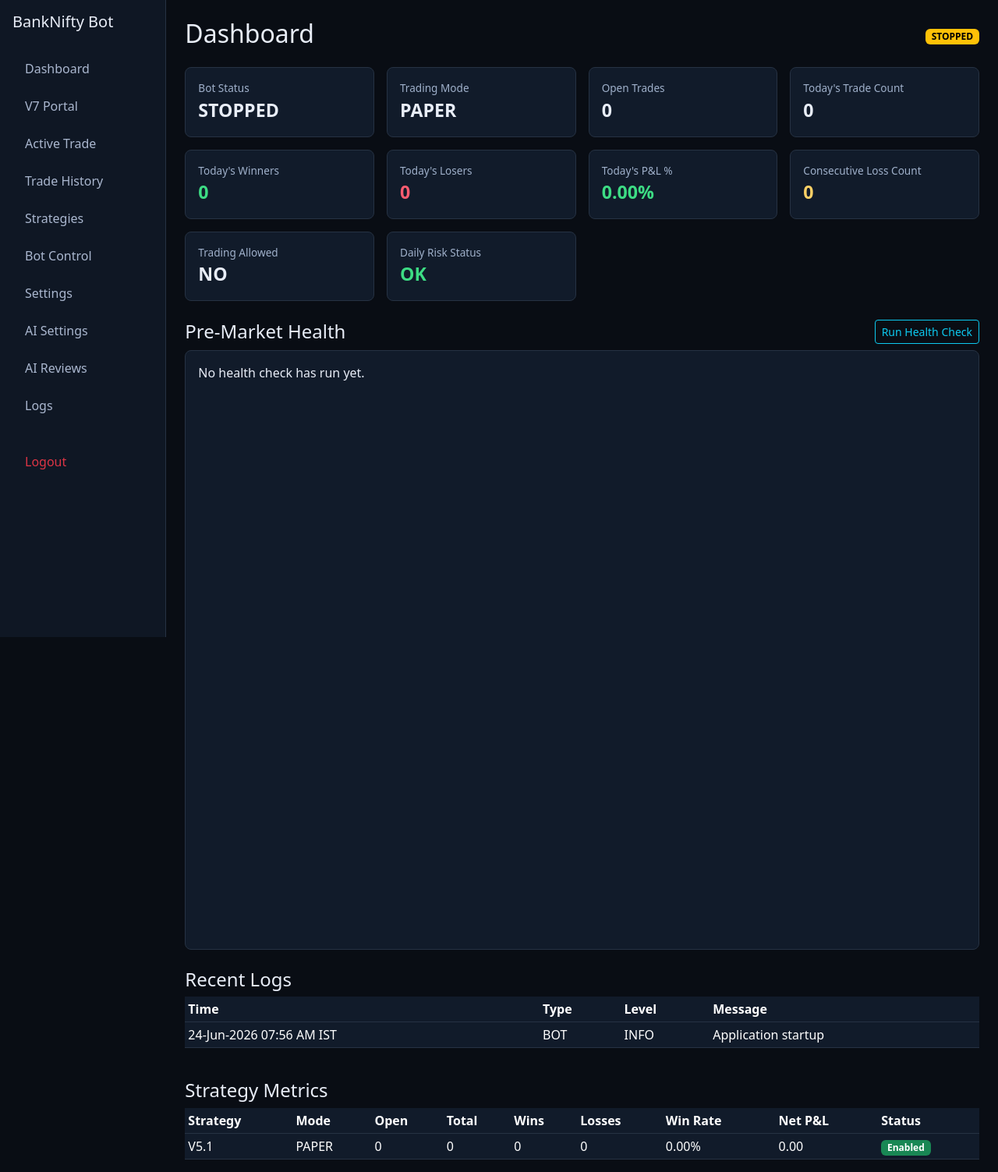
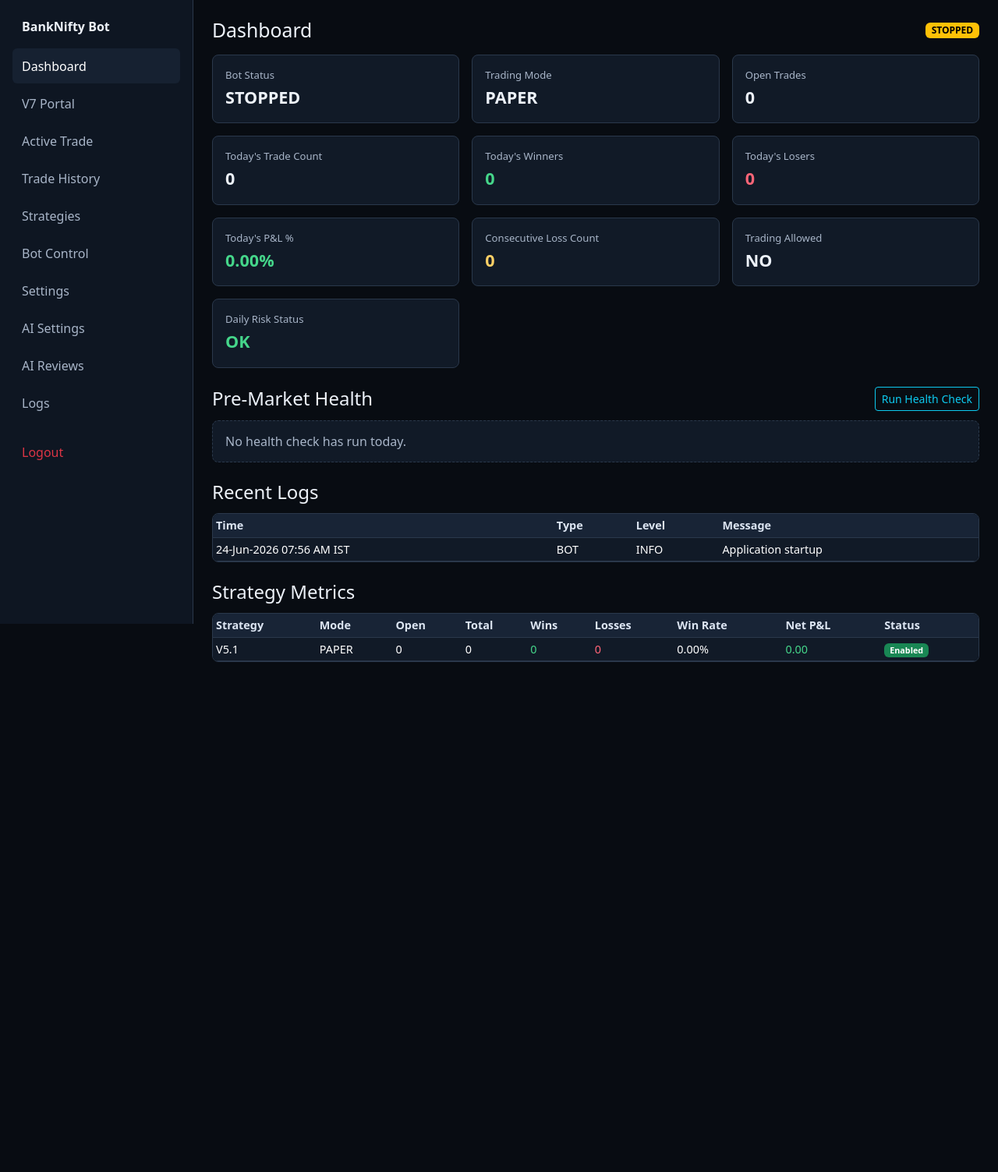
Before and after one commit to SecureByChaos/tradingview-bot, a FastAPI app: page / in a window 1280 px wide. Shown: the whole page at 78% size. After the commit the page ends 849 px from the top, so only its background shows below. Run offline with FastAPI, Linux system fonts and the light colour scheme; the visitor is signed in with stand-in values (Sample User, id 1); data comes from the database, SQL or seed files in the repository; data that the repository does not hold is empty.

Commit message:
UI Upgrade

```diff
--- a/app/main.py
+++ b/app/main.py
@@ -7,6 +7,7 @@ from datetime import timedelta
 from fastapi import BackgroundTasks, Depends, FastAPI, HTTPException
 from sqlalchemy.orm import Session
 from starlette.middleware.sessions import SessionMiddleware
+from fastapi.staticfiles import StaticFiles
 
 from app import api_routes, dashboard_routes, v7_router
 from app.config import get_settings
@@ -82,6 +83,7 @@ app.add_middleware(
     same_site="lax",
     max_age=60 * 60 * 8,
 )
+app.mount("/static", StaticFiles(directory="app/static"), name="static")
 health_manager.app = app
 
 api_routes.router.trade_manager = trade_manager  # type: ignore[attr-defined]
--- /dev/null
+++ b/app/static/dashboard.css
@@ -0,0 +1,107 @@
+:root {
+  --bg: #080c12;
+  --surface: #111a27;
+  --surface-2: #162131;
+  --border: #2a384b;
+  --text: #edf2f9;
+  --muted: #a8b5c8;
+  --success: #45d68a;
+  --danger: #ff6577;
+  --warning: #ffd166;
+  --sidebar-width: 248px;
+}
+
+html, body { min-height: 100%; }
+body { margin: 0; background: var(--bg); color: var(--text); letter-spacing: 0; overflow-x: hidden; }
+h1, h2, h3, h4, h5 { letter-spacing: 0; }
+.app-shell { min-height: 100vh; }
+.sidebar {
+  position: fixed; inset: 0 auto 0 0; z-index: 1040; width: var(--sidebar-width);
+  padding: 1rem; overflow-y: auto; background: #0e1622; border-right: 1px solid var(--border);
+  transition: transform .2s ease;
+}
+.sidebar-brand { padding: .4rem .75rem 1rem; font-weight: 700; }
+.sidebar-nav { display: grid; gap: .2rem; }
+.sidebar a { color: var(--muted); text-decoration: none; padding: .65rem .75rem; border-radius: 6px; }
+.sidebar a:hover, .sidebar a.active { background: var(--surface-2); color: #fff; }
+.sidebar-overlay { display: none; position: fixed; inset: 0; z-index: 1030; background: rgba(0, 0, 0, .58); }
+.mobile-bar { display: none; position: sticky; top: 0; z-index: 1020; padding: .65rem 1rem; background: #0e1622; border-bottom: 1px solid var(--border); }
+.menu-button { width: 42px; height: 38px; padding: 0; display: inline-grid; place-items: center; }
+.menu-icon, .menu-icon::before, .menu-icon::after { width: 18px; height: 2px; display: block; background: currentColor; content: ""; }
+.menu-icon { position: relative; }
+.menu-icon::before { position: absolute; top: -6px; }
+.menu-icon::after { position: absolute; top: 6px; }
+.content { min-width: 0; margin-left: var(--sidebar-width); padding: 1.5rem; }
+.content-inner { width: 100%; max-width: 1900px; margin: 0 auto; }
+.page-header { display: flex; align-items: center; justify-content: space-between; gap: 1rem; margin-bottom: 1rem; }
+.page-header h2 { margin: 0; font-size: 1.55rem; }
+.section-header { display: flex; align-items: center; justify-content: space-between; gap: .75rem; margin: 1.5rem 0 .75rem; }
+.section-header h4, .section-header h5 { margin: 0; }
+
+.metric, .panel {
+  min-width: 0; height: auto; padding: 1rem; background: var(--surface);
+  border: 1px solid var(--border); border-radius: 8px;
+}
+.metric .label, .field-label { color: var(--muted); font-size: .82rem; }
+.metric .value { margin-top: .15rem; font-size: 1.35rem; font-weight: 700; overflow-wrap: anywhere; }
+.metric-grid { display: grid; grid-template-columns: repeat(4, minmax(0, 1fr)); gap: 1rem; }
+.metric-grid.compact { grid-template-columns: repeat(6, minmax(0, 1fr)); }
+.detail-grid { display: grid; grid-template-columns: repeat(4, minmax(0, 1fr)); gap: 1rem; }
+.form-grid { display: grid; grid-template-columns: repeat(2, minmax(0, 1fr)); gap: 1rem; }
+.form-grid .full { grid-column: 1 / -1; }
+.form-actions { display: flex; flex-wrap: wrap; gap: .75rem; margin-top: 1.25rem; }
+.empty-state { width: 100%; padding: .9rem 1rem; color: var(--muted); background: var(--surface); border: 1px dashed var(--border); border-radius: 8px; }
+.profit { color: var(--success) !important; }
+.loss { color: var(--danger) !important; }
+.warn { color: var(--warning) !important; }
+.table-responsive { border: 1px solid var(--border); border-radius: 8px; }
+.table { margin: 0; font-size: .9rem; --bs-table-bg: var(--surface); --bs-table-border-color: var(--border); }
+.table thead th { position: sticky; top: 0; z-index: 2; color: #dce5f2; background: #182436; white-space: nowrap; }
+.table tbody tr:nth-child(even) > * { --bs-table-bg-type: rgba(255, 255, 255, .018); }
+.table td { vertical-align: middle; overflow-wrap: anywhere; }
+.table code { color: #b9d4ff; white-space: pre-wrap; }
+.btn { white-space: normal; }
+.form-control, .form-select { min-width: 0; }
+.filter-form { padding: 1rem; background: var(--surface); border: 1px solid var(--border); border-radius: 8px; }
+.filter-grid { display: grid; grid-template-columns: repeat(5, minmax(120px, 1fr)) auto; align-items: end; gap: .75rem; }
+.login-shell { min-height: calc(100vh - 3rem); display: grid; place-items: center; padding: 1rem 0; }
+.login-panel { width: min(100%, 420px); }
+
+@media (max-width: 1399.98px) {
+  .metric-grid { grid-template-columns: repeat(3, minmax(0, 1fr)); }
+  .metric-grid.compact { grid-template-columns: repeat(3, minmax(0, 1fr)); }
+}
+@media (max-width: 1199.98px) {
+  .sidebar { transform: translateX(-100%); box-shadow: 12px 0 36px rgba(0, 0, 0, .35); }
+  body.sidebar-open .sidebar { transform: translateX(0); }
+  body.sidebar-open .sidebar-overlay { display: block; }
+  .mobile-bar { display: flex; align-items: center; gap: .75rem; }
+  .content { margin-left: 0; padding: 1.25rem; }
+}
+@media (max-width: 991.98px) {
+  .metric-grid, .metric-grid.compact { grid-template-columns: repeat(2, minmax(0, 1fr)); }
+  .detail-grid { grid-template-columns: repeat(2, minmax(0, 1fr)); }
+  .filter-grid { grid-template-columns: repeat(2, minmax(0, 1fr)); }
+}
+@media (max-width: 767.98px) {
+  .content { padding: 1rem; }
+  .page-header, .section-header { align-items: flex-start; }
+  .page-header { flex-wrap: wrap; }
+  .form-grid, .filter-grid { grid-template-columns: 1fr; }
+  .form-grid .full { grid-column: auto; }
+  .form-actions .btn, .filter-grid .btn { width: 100%; }
+  .responsive-table { border: 0; overflow: visible; }
+  .responsive-table table, .responsive-table tbody { display: block; }
+  .responsive-table thead { display: none; }
+  .responsive-table tbody tr { display: grid; gap: .5rem; margin-bottom: .75rem; padding: .9rem; background: var(--surface); border: 1px solid var(--border); border-radius: 8px; }
+  .responsive-table tbody td { display: grid; grid-template-columns: minmax(110px, 42%) minmax(0, 1fr); gap: .75rem; padding: .2rem 0; border: 0; text-align: right; }
+  .responsive-table tbody td::before { content: attr(data-label); color: var(--muted); font-size: .78rem; text-align: left; }
+  .responsive-table tbody td[colspan] { display: block; text-align: left; }
+  .responsive-table tbody td[colspan]::before { display: none; }
+  .responsive-table .detail-row { margin-top: -.75rem; }
+  .responsive-table input, .responsive-table select, .responsive-table button { width: 100%; }
+}
+@media (max-width: 639.98px) {
+  .metric-grid, .metric-grid.compact, .detail-grid { grid-template-columns: 1fr; }
+  .mobile-bar-title { max-width: calc(100vw - 80px); overflow: hidden; text-overflow: ellipsis; white-space: nowrap; }
+}
--- a/app/templates/base.html
+++ b/app/templates/base.html
@@ -6,48 +6,49 @@
   {% if refresh %}<meta http-equiv="refresh" content="{{ refresh }}">{% endif %}
   <title>{{ title or "BankNifty Trading Bot" }}</title>
   <link href="https://cdn.jsdelivr.net/npm/bootstrap@5.3.3/dist/css/bootstrap.min.css" rel="stylesheet">
-  <style>
-    body { background:#090d14; color:#e8edf7; }
-    .sidebar { min-height:100vh; background:#0f1724; border-right:1px solid #263243; }
-    .sidebar a { color:#aab7cf; text-decoration:none; display:block; padding:.75rem 1rem; border-radius:.5rem; }
-    .sidebar a:hover, .sidebar a.active { background:#19263a; color:#fff; }
-    .metric { background:#111b2a; border:1px solid #263243; border-radius:.5rem; padding:1rem; height:100%; }
-    .metric .label { color:#9fb0ca; font-size:.85rem; }
-    .metric .value { font-size:1.45rem; font-weight:700; }
-    .profit { color:#3ddc84; }
-    .loss { color:#ff5c70; }
-    .warn { color:#ffd166; }
-    .table-dark { --bs-table-bg:#111b2a; --bs-table-border-color:#263243; }
-    .content { padding:1.5rem; }
-  </style>
+  <link href="/static/dashboard.css" rel="stylesheet">
 </head>
 <body>
-<div class="container-fluid">
-  <div class="row">
+<div class="app-shell">
     {% if request.session.get("admin_authenticated") %}
-    <aside class="col-lg-2 sidebar p-3">
-      <h5 class="mb-4">BankNifty Bot</h5>
-      <a href="/">Dashboard</a>
-      <a href="/v7">V7 Portal</a>
-      <a href="/active-trade-page">Active Trade</a>
-      <a href="/history">Trade History</a>
-      <a href="/strategies">Strategies</a>
-      <a href="/control">Bot Control</a>
-      <a href="/settings">Settings</a>
-      <a href="/ai-settings">AI Settings</a>
-      <a href="/ai-reviews">AI Reviews</a>
-      <a href="/logs">Logs</a>
-      <a href="/logout" class="mt-4 text-danger">Logout</a>
+    <header class="mobile-bar"><button class="btn btn-outline-light menu-button" type="button" aria-label="Open navigation" aria-controls="sidebar" aria-expanded="false" onclick="toggleSidebar()"><span class="menu-icon"></span></button><strong class="mobile-bar-title">BankNifty Bot</strong></header>
+    <div class="sidebar-overlay" onclick="closeSidebar()"></div>
+    <aside class="sidebar" id="sidebar">
+      <div class="sidebar-brand">BankNifty Bot</div>
+      <nav class="sidebar-nav">
+      {% set path = request.url.path %}
+      <a class="{% if path == '/' %}active{% endif %}" href="/">Dashboard</a>
+      <a class="{% if path == '/v7' %}active{% endif %}" href="/v7">V7 Portal</a>
+      <a class="{% if path == '/active-trade-page' %}active{% endif %}" href="/active-trade-page">Active Trade</a>
+      <a class="{% if path == '/history' %}active{% endif %}" href="/history">Trade History</a>
+      <a class="{% if path == '/strategies' %}active{% endif %}" href="/strategies">Strategies</a>
+      <a class="{% if path == '/control' %}active{% endif %}" href="/control">Bot Control</a>
+      <a class="{% if path == '/settings' %}active{% endif %}" href="/settings">Settings</a>
+      <a class="{% if path == '/ai-settings' %}active{% endif %}" href="/ai-settings">AI Settings</a>
+      <a class="{% if path == '/ai-reviews' %}active{% endif %}" href="/ai-reviews">AI Reviews</a>
+      <a class="{% if path == '/logs' %}active{% endif %}" href="/logs">Logs</a>
+      <a href="/logout" class="mt-3 text-danger">Logout</a>
+      </nav>
     </aside>
-    <main class="col-lg-10 content">
+    <main class="content"><div class="content-inner">
     {% else %}
-    <main class="col-12 content">
+    <main class="content m-0"><div class="content-inner">
     {% endif %}
       {% block content %}{% endblock %}
-    </main>
-  </div>
+    </div></main>
 </div>
 <script src="https://cdn.jsdelivr.net/npm/bootstrap@5.3.3/dist/js/bootstrap.bundle.min.js"></script>
+<script>
+function toggleSidebar() {
+  const open = document.body.classList.toggle('sidebar-open');
+  document.querySelector('.menu-button')?.setAttribute('aria-expanded', String(open));
+}
+function closeSidebar() {
+  document.body.classList.remove('sidebar-open');
+  document.querySelector('.menu-button')?.setAttribute('aria-expanded', 'false');
+}
+window.addEventListener('resize', () => { if (window.innerWidth >= 1200) closeSidebar(); });
+</script>
 {% block scripts %}{% endblock %}
 </body>
 </html>
--- /dev/null
+++ b/app/templates/components.html
@@ -0,0 +1,7 @@
+{% macro page_header(title, badge=None, badge_class="text-bg-secondary") -%}
+<div class="page-header"><h2>{{ title }}</h2>{% if badge %}<span class="badge {{ badge_class }}">{{ badge }}</span>{% endif %}</div>
+{%- endmacro %}
+
+{% macro empty_state(message) -%}
+<div class="empty-state">{{ message }}</div>
+{%- endmacro %}
--- a/app/templates/control.html
+++ b/app/templates/control.html
@@ -1,6 +1,7 @@
 {% extends "base.html" %}
+{% from "components.html" import page_header %}
 {% block content %}
-<h2 class="mb-3">Bot Control</h2>
+{{ page_header("Bot Control") }}
 {% if summary.risk_locked %}
 <div class="alert alert-danger">Risk lock active. Use Reset Daily Lock to manually re-enable controls.</div>
 {% endif %}
@@ -8,7 +9,7 @@
   <div>Status: <strong>{{ summary.bot_status }}</strong></div>
   <div>Trading Allowed: <strong>{{ "YES" if summary.trading_allowed else "NO" }}</strong></div>
 </div>
-<div class="d-flex flex-wrap gap-2">
+<div class="form-actions">
   <button class="btn btn-success" onclick="postAction('/api/start')">START BOT</button>
   <button class="btn btn-warning" onclick="postAction('/api/stop')">STOP BOT</button>
   <button class="btn btn-info" onclick="postAction('/api/restart')">RESTART BOT</button>
--- a/app/templates/dashboard.html
+++ b/app/templates/dashboard.html
@@ -1,78 +1,76 @@
 {% extends "base.html" %}
+{% from "components.html" import page_header, empty_state %}
 {% set refresh = 10 %}
 {% block content %}
-<div class="d-flex justify-content-between align-items-center mb-3">
-  <h2>Dashboard</h2>
-  <span class="badge {% if summary.risk_locked %}text-bg-danger{% elif summary.trading_allowed %}text-bg-success{% else %}text-bg-warning{% endif %}">
-    {{ summary.bot_status }}
-  </span>
-</div>
+{{ page_header("Dashboard", summary.bot_status, "text-bg-danger" if summary.risk_locked else "text-bg-success" if summary.trading_allowed else "text-bg-warning") }}
 {% if summary.risk_locked %}
 <div class="alert alert-danger">Daily risk lock is active. Manual reset is required before trading can resume.</div>
 {% endif %}
-<div class="row g-3">
-  <div class="col-md-3"><div class="metric"><div class="label">Bot Status</div><div class="value">{{ summary.bot_status }}</div></div></div>
-  <div class="col-md-3"><div class="metric"><div class="label">Trading Mode</div><div class="value">{{ summary.trading_mode }}</div></div></div>
-  <div class="col-md-3"><div class="metric"><div class="label">Open Trades</div><div class="value">{{ summary.open_trades }}</div></div></div>
-  <div class="col-md-3"><div class="metric"><div class="label">Today's Trade Count</div><div class="value">{{ summary.trade_count }}</div></div></div>
-  <div class="col-md-3"><div class="metric"><div class="label">Today's Winners</div><div class="value profit">{{ summary.wins }}</div></div></div>
-  <div class="col-md-3"><div class="metric"><div class="label">Today's Losers</div><div class="value loss">{{ summary.losses }}</div></div></div>
-  <div class="col-md-3"><div class="metric"><div class="label">Today's P&L %</div><div class="value {% if summary.pnl_percent >= 0 %}profit{% else %}loss{% endif %}">{{ "%.2f"|format(summary.pnl_percent) }}%</div></div></div>
-  <div class="col-md-3"><div class="metric"><div class="label">Consecutive Loss Count</div><div class="value warn">{{ summary.consecutive_losses }}</div></div></div>
-  <div class="col-md-3"><div class="metric"><div class="label">Trading Allowed</div><div class="value">{{ "YES" if summary.trading_allowed else "NO" }}</div></div></div>
-  <div class="col-md-3"><div class="metric"><div class="label">Daily Risk Status</div><div class="value {% if summary.daily_risk_status == 'OK' %}profit{% else %}loss{% endif %}">{{ summary.daily_risk_status }}</div></div></div>
+<div class="metric-grid">
+  <div class="metric"><div class="label">Bot Status</div><div class="value">{{ summary.bot_status }}</div></div>
+  <div class="metric"><div class="label">Trading Mode</div><div class="value">{{ summary.trading_mode }}</div></div>
+  <div class="metric"><div class="label">Open Trades</div><div class="value">{{ summary.open_trades }}</div></div>
+  <div class="metric"><div class="label">Today's Trade Count</div><div class="value">{{ summary.trade_count }}</div></div>
+  <div class="metric"><div class="label">Today's Winners</div><div class="value profit">{{ summary.wins }}</div></div>
+  <div class="metric"><div class="label">Today's Losers</div><div class="value loss">{{ summary.losses }}</div></div>
+  <div class="metric"><div class="label">Today's P&amp;L %</div><div class="value {% if summary.pnl_percent >= 0 %}profit{% else %}loss{% endif %}">{{ "%.2f"|format(summary.pnl_percent) }}%</div></div>
+  <div class="metric"><div class="label">Consecutive Loss Count</div><div class="value warn">{{ summary.consecutive_losses }}</div></div>
+  <div class="metric"><div class="label">Trading Allowed</div><div class="value">{{ "YES" if summary.trading_allowed else "NO" }}</div></div>
+  <div class="metric"><div class="label">Daily Risk Status</div><div class="value {% if summary.daily_risk_status == 'OK' %}profit{% else %}loss{% endif %}">{{ summary.daily_risk_status }}</div></div>
 </div>
-<div class="d-flex justify-content-between align-items-center mt-4 mb-2">
+<div class="section-header">
   <h4 class="mb-0">Pre-Market Health</h4>
   <form method="post" action="/health-check"><button class="btn btn-sm btn-outline-info" type="submit">Run Health Check</button></form>
 </div>
 {% if health %}
-<div class="row g-3">
-  <div class="col-md-3"><div class="metric"><div class="label">Overall Status</div><div class="value {% if health.overall_status == 'READY' %}profit{% elif health.overall_status == 'WARNING' %}warn{% else %}loss{% endif %}">{{ health.overall_status }}</div></div></div>
-  <div class="col-md-3"><div class="metric"><div class="label">Health Score</div><div class="value">{{ health.health_score }}%</div></div></div>
-  <div class="col-md-3"><div class="metric"><div class="label">Last Checked</div><div>{{ health.run_time }}</div></div></div>
-  <div class="col-md-3"><div class="metric"><div class="label">Recovery Count Today</div><div class="value">{{ health.recovery_count }}</div></div></div>
+<div class="metric-grid">
+  <div class="metric"><div class="label">Overall Status</div><div class="value {% if health.overall_status == 'READY' %}profit{% elif health.overall_status == 'WARNING' %}warn{% else %}loss{% endif %}">{{ health.overall_status }}</div></div>
+  <div class="metric"><div class="label">Health Score</div><div class="value">{{ health.health_score }}%</div></div>
+  <div class="metric"><div class="label">Last Checked</div><div>{{ health.run_time }}</div></div>
+  <div class="metric"><div class="label">Recovery Count Today</div><div class="value">{{ health.recovery_count }}</div></div>
 </div>
-<div class="table-responsive mt-3">
+<div class="table-responsive responsive-table mt-3">
   <table class="table table-dark table-sm align-middle">
     <thead><tr><th>Broker</th><th>Authentication</th><th>LTP</th><th>Database</th><th>Webhook</th><th>Trading</th><th>AI</th><th>Server</th></tr></thead>
     <tbody><tr>
       {% for name in ['broker', 'authentication', 'ltp', 'database', 'webhook', 'trading', 'ai', 'server'] %}
       {% set item = health.components[name] %}
-      <td class="{% if item.status == 'Healthy' or item.status == 'Disabled' %}profit{% elif item.status == 'Warning' %}warn{% else %}loss{% endif %}" title="{{ item.message }}">{{ item.status }}</td>
+      <td data-label="{{ name|title }}" class="{% if item.status == 'Healthy' or item.status == 'Disabled' %}profit{% elif item.status == 'Warning' %}warn{% else %}loss{% endif %}" title="{{ item.message }}">{{ item.status }}</td>
       {% endfor %}
     </tr></tbody>
   </table>
 </div>
 <div class="metric"><div class="label">Last Error</div><div>{{ health.last_error or 'None' }}</div></div>
 {% else %}
-<div class="metric">No health check has run yet.</div>
+{{ empty_state("No health check has run today.") }}
 {% endif %}
-<h4 class="mt-4">Recent Logs</h4>
-<div class="table-responsive">
+<div class="section-header"><h4>Recent Logs</h4></div>
+{% if logs %}<div class="table-responsive responsive-table">
   <table class="table table-dark table-sm align-middle">
     <thead><tr><th>Time</th><th>Type</th><th>Level</th><th>Message</th></tr></thead>
     <tbody>
     {% for log in logs %}
-      <tr><td>{{ log.created_at|ist }}</td><td>{{ log.event_type }}</td><td>{{ log.level }}</td><td>{{ log.message }}</td></tr>
+      <tr><td data-label="Time">{{ log.created_at|ist }}</td><td data-label="Type">{{ log.event_type }}</td><td data-label="Level">{{ log.level }}</td><td data-label="Message">{{ log.message }}</td></tr>
     {% endfor %}
     </tbody>
   </table>
 </div>
-<h4 class="mt-4">Strategy Metrics</h4>
-<div class="table-responsive">
+{% else %}{{ empty_state("No log entries.") }}{% endif %}
+<div class="section-header"><h4>Strategy Metrics</h4></div>
+{% if strategy_metrics %}<div class="table-responsive responsive-table">
   <table class="table table-dark table-sm align-middle">
     <thead><tr><th>Strategy</th><th>Mode</th><th>Open</th><th>Total</th><th>Wins</th><th>Losses</th><th>Win Rate</th><th>Net P&L</th><th>Status</th></tr></thead>
     <tbody>
     {% for item in strategy_metrics %}
       <tr>
-        <td>{{ item.strategy.name }}</td><td>{{ item.strategy.mode }}</td><td>{{ item.open_trades }}</td><td>{{ item.total_trades }}</td>
-        <td class="profit">{{ item.wins }}</td><td class="loss">{{ item.losses }}</td><td>{{ "%.2f"|format(item.win_rate) }}%</td>
-        <td class="{% if item.net_pnl >= 0 %}profit{% else %}loss{% endif %}">{{ "%.2f"|format(item.net_pnl) }}</td>
-        <td>{% if item.strategy.enabled %}<span class="badge text-bg-success">Enabled</span>{% else %}<span class="badge text-bg-danger">Disabled</span>{% endif %}</td>
+        <td data-label="Strategy">{{ item.strategy.name }}</td><td data-label="Mode">{{ item.strategy.mode }}</td><td data-label="Open">{{ item.open_trades }}</td><td data-label="Total">{{ item.total_trades }}</td>
+        <td data-label="Wins" class="profit">{{ item.wins }}</td><td data-label="Losses" class="loss">{{ item.losses }}</td><td data-label="Win Rate">{{ "%.2f"|format(item.win_rate) }}%</td>
+        <td data-label="Net P&amp;L" class="{% if item.net_pnl >= 0 %}profit{% else %}loss{% endif %}">{{ "%.2f"|format(item.net_pnl) }}</td>
+        <td data-label="Status">{% if item.strategy.enabled %}<span class="badge text-bg-success">Enabled</span>{% else %}<span class="badge text-bg-danger">Disabled</span>{% endif %}</td>
       </tr>
     {% endfor %}
     </tbody>
   </table>
 </div>
+{% else %}{{ empty_state("No strategy metrics available.") }}{% endif %}
 {% endblock %}
--- a/app/templates/login.html
+++ b/app/templates/login.html
@@ -1,8 +1,7 @@
 {% extends "base.html" %}
 {% block content %}
-<div class="row justify-content-center align-items-center" style="min-height:85vh">
-  <div class="col-md-4">
-    <div class="metric">
+<div class="login-shell">
+    <div class="metric login-panel">
       <h3 class="mb-3">Admin Login</h3>
       {% if error %}<div class="alert alert-danger">{{ error }}</div>{% endif %}
       <form method="post" action="/login">
@@ -17,6 +16,5 @@
         <button class="btn btn-primary w-100" type="submit">Login</button>
       </form>
     </div>
-  </div>
 </div>
 {% endblock %}
```
Also changed, not shown: app/templates/active_trade.html (+12 -11 lines), app/templates/ai_reviews.html (+23 -22 lines), app/templates/ai_settings.html (+13 -12 lines), app/templates/history.html (+13 -11 lines), app/templates/logs.html (+6 -4 lines), app/templates/settings.html (+12 -11 lines), app/templates/strategies.html (+23 -23 lines), app/templates/v7.html (+24 -22 lines).
